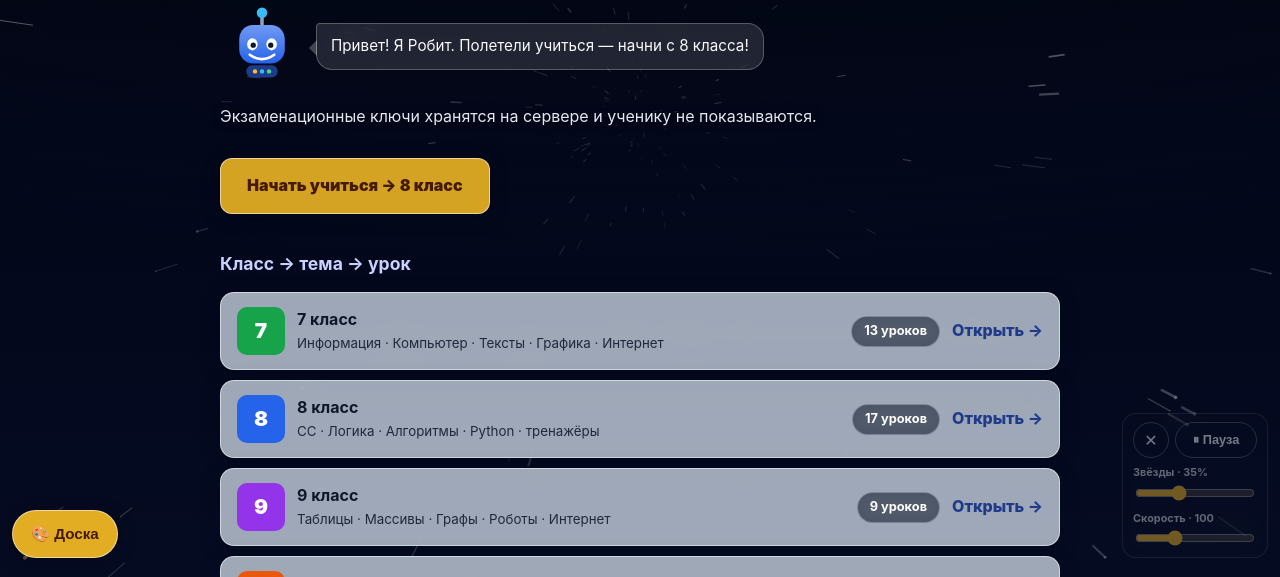
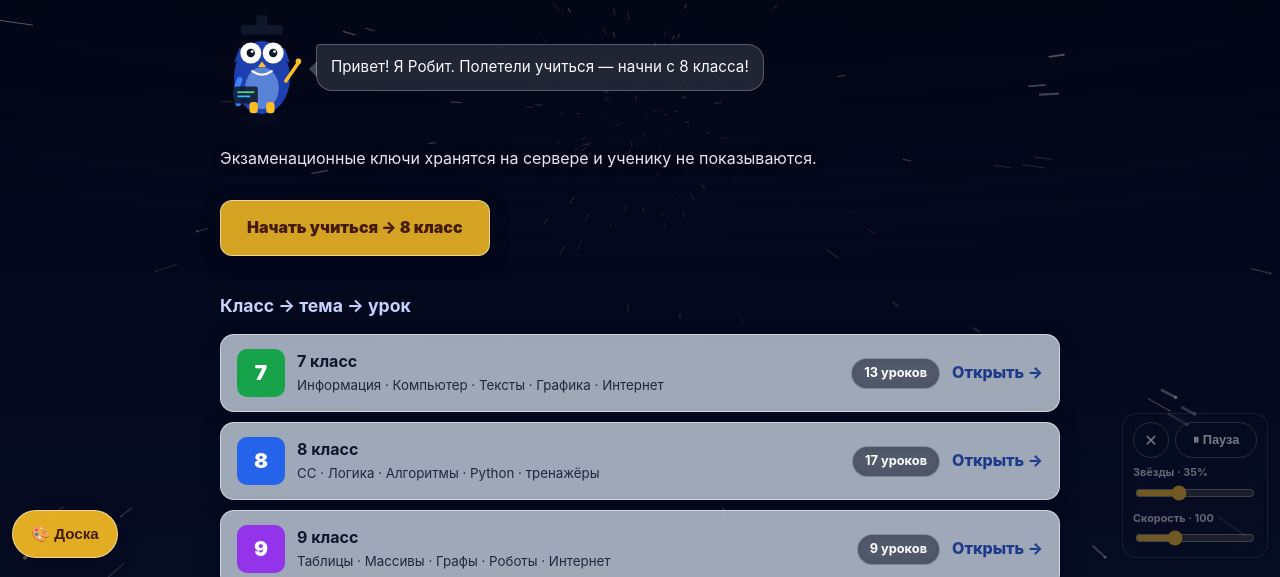
Before and after one commit to NoNameUser00/informatika, an Astro site: page / in a window 1280 px wide. Shown: the part 222-799 px from the top of the page. Built offline with nearby package versions, Linux system fonts and the light colour scheme; Astro itself is replaced by a stand-in of ours; no server answers; animation ran at ten frames a second.

Commit message:
Маскот-финалист: сова A4 у доски (full-body, 3 настроения)

```diff
--- a/src/components/Mascot.tsx
+++ b/src/components/Mascot.tsx
@@ -1,5 +1,5 @@
-// Робит — SVG-маскот сайта. Инлайн, без картинок: чёткий везде, работает офлайн.
-// Настроения: happy (улыбка), think (наклон + прищур), cool (звёздные глаза).
+// Робит — сова у доски: маскот сайта. Инлайн-SVG, без картинок.
+// Настроения: happy (улыбка), think (прищур + наклон), cool (звёздные глаза).
 export type MascotMood = 'happy' | 'think' | 'cool';
 
 export default function Mascot({
@@ -11,50 +11,55 @@ export default function Mascot({
   size?: number;
   label?: string;
 }) {
-  const tilt = mood === 'think' ? 'rotate(-8)' : 'none';
+  const h = Math.round(size * 1.5);
   return (
     <svg
       width={size}
-      height={size}
-      viewBox="0 0 96 96"
+      height={h}
+      viewBox="0 0 120 180"
       role="img"
       aria-label={label}
-      style={{ transform: tilt, flex: 'none' }}
+      style={{ transform: mood === 'think' ? 'rotate(-4deg)' : 'none', flex: 'none' }}
     >
-      <line x1="48" y1="10" x2="48" y2="24" stroke="#94a3b8" strokeWidth="4" strokeLinecap="round" />
-      <circle cx="48" cy="10" r="6" fill={mood === 'cool' ? '#fbbf24' : '#38bdf8'}>
-        <animate attributeName="opacity" values="1;.4;1" dur="2s" repeatCount="indefinite" />
-      </circle>
-      <rect x="22" y="24" width="52" height="44" rx="16" fill="#2563eb" />
-      <rect x="22" y="24" width="52" height="44" rx="16" fill="url(#mg)" opacity="0.35" />
-      <defs>
-        <linearGradient id="mg" x1="0" y1="0" x2="0" y2="1">
-          <stop offset="0" stopColor="#fff" />
-          <stop offset="1" stopColor="#fff" stopOpacity="0" />
-        </linearGradient>
-      </defs>
+      <ellipse cx="60" cy="162" rx="30" ry="7" fill="#0f172a" opacity="0.3" />
+      <ellipse cx="60" cy="105" rx="40" ry="52" fill="#1e40af" />
+      <ellipse cx="60" cy="120" rx="24" ry="30" fill="#93c5fd" opacity="0.5" />
+      <path d="M28 62 L20 84 L40 74 Z" fill="#1e40af" />
+      <path d="M92 62 L100 84 L80 74 Z" fill="#1e40af" />
       {mood === 'cool' ? (
         <>
-          <text x="36" y="52" fontSize="16" textAnchor="middle">★</text>
-          <text x="60" y="52" fontSize="16" textAnchor="middle">★</text>
+          <text x="44" y="78" fontSize="17" textAnchor="middle">★</text>
+          <text x="76" y="78" fontSize="17" textAnchor="middle">★</text>
         </>
       ) : (
         <>
-          <ellipse cx="37" cy="46" rx="6" ry={mood === 'think' ? 3 : 7} fill="#fff" />
-          <ellipse cx="59" cy="46" rx="6" ry={7} fill="#fff" />
-          <circle cx="38" cy="47" r="3" fill="#0f172a" />
-          <circle cx="58" cy="47" r="3" fill="#0f172a" />
+          <circle cx="44" cy="70" r="15" fill="#fff" />
+          <circle cx="76" cy="70" r="15" fill="#fff" />
+          <circle cx="44" cy="70" r="6" fill="#0f172a" />
+          <circle cx="76" cy="70" r="6" fill="#0f172a" />
+          <circle cx="46" cy="68" r="2" fill="#fff" />
+          <circle cx="78" cy="68" r="2" fill="#fff" />
+          {mood === 'think' && (
+            <line x1="32" y1="56" x2="56" y2="60" stroke="#0f172a" strokeWidth="4" strokeLinecap="round" />
+          )}
         </>
       )}
+      <path d="M60 82 L54 90 L66 90 Z" fill="#fbbf24" />
       {mood === 'think' ? (
-        <path d="M36 60 Q48 56 60 60" stroke="#fff" strokeWidth="3" fill="none" strokeLinecap="round" />
+        <path d="M48 98 Q60 96 72 98" stroke="#fff" strokeWidth="3" fill="none" strokeLinecap="round" />
       ) : (
-        <path d="M34 58 Q48 68 62 58" stroke="#fff" strokeWidth="3" fill="none" strokeLinecap="round" />
+        <path d="M46 96 Q60 106 74 96" stroke="#fff" strokeWidth="3" fill="none" strokeLinecap="round" />
       )}
-      <rect x="30" y="70" width="36" height="14" rx="7" fill="#1e3a8a" />
-      <circle cx="40" cy="77" r="2.5" fill="#fbbf24" />
-      <circle cx="48" cy="77" r="2.5" fill="#38bdf8" />
-      <circle cx="56" cy="77" r="2.5" fill="#4ade80" />
+      <rect x="30" y="30" width="60" height="14" rx="4" fill="#0f172a" />
+      <rect x="52" y="16" width="16" height="16" rx="2" fill="#0f172a" />
+      <path d="M28 108 Q20 126 26 142" stroke="#3b82f6" strokeWidth="8" fill="none" strokeLinecap="round" />
+      <line x1="94" y1="110" x2="112" y2="84" stroke="#fbbf24" strokeWidth="5" strokeLinecap="round" />
+      <circle cx="112" cy="82" r="4" fill="#fbbf24" />
+      <rect x="20" y="118" width="34" height="24" rx="3" fill="#0f172a" opacity="0.85" />
+      <line x1="25" y1="126" x2="49" y2="126" stroke="#4ade80" strokeWidth="2.5" />
+      <line x1="25" y1="132" x2="43" y2="132" stroke="#38bdf8" strokeWidth="2.5" />
+      <rect x="42" y="140" width="12" height="16" rx="5" fill="#fbbf24" />
+      <rect x="66" y="140" width="12" height="16" rx="5" fill="#fbbf24" />
     </svg>
   );
 }
```
